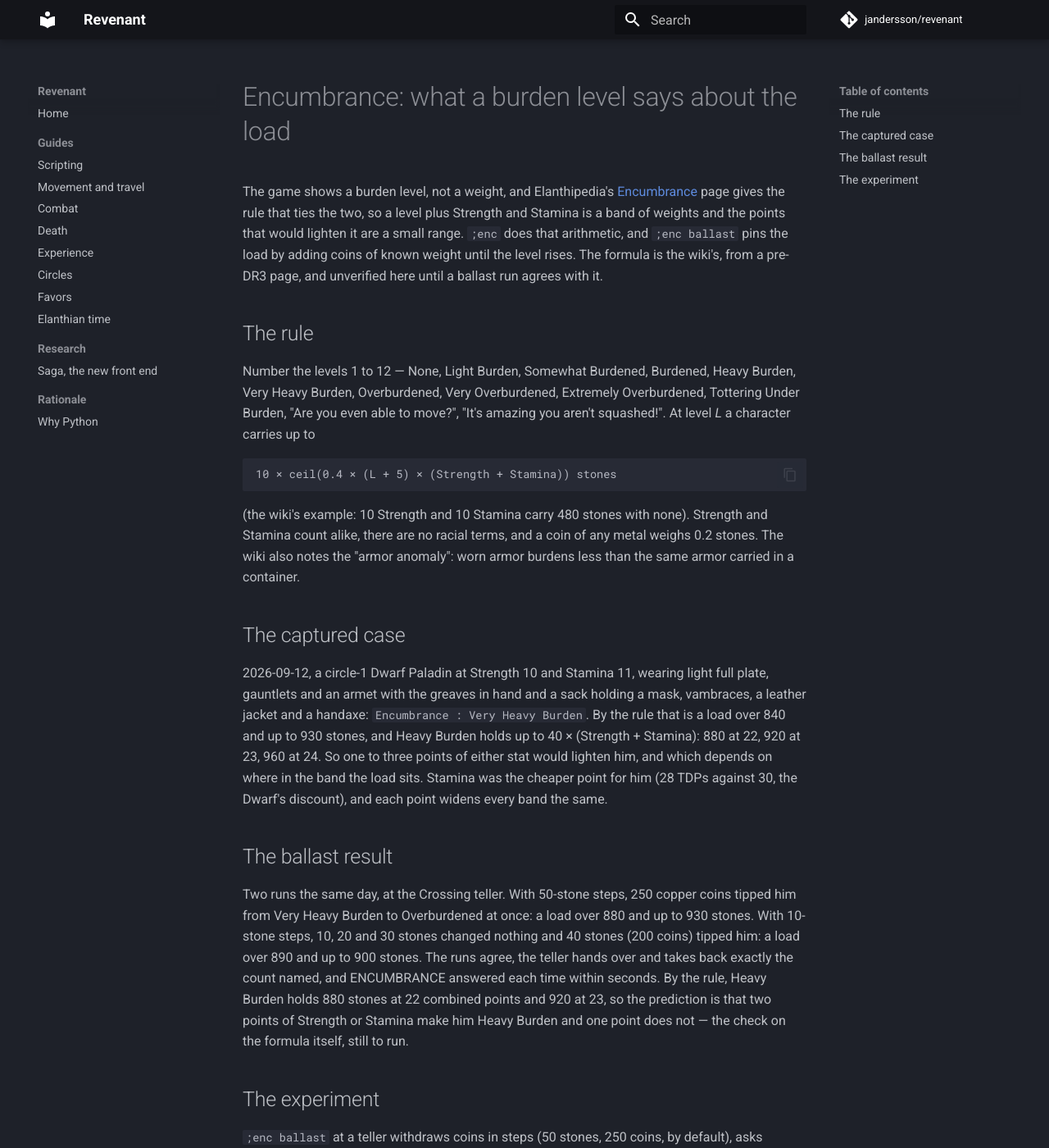
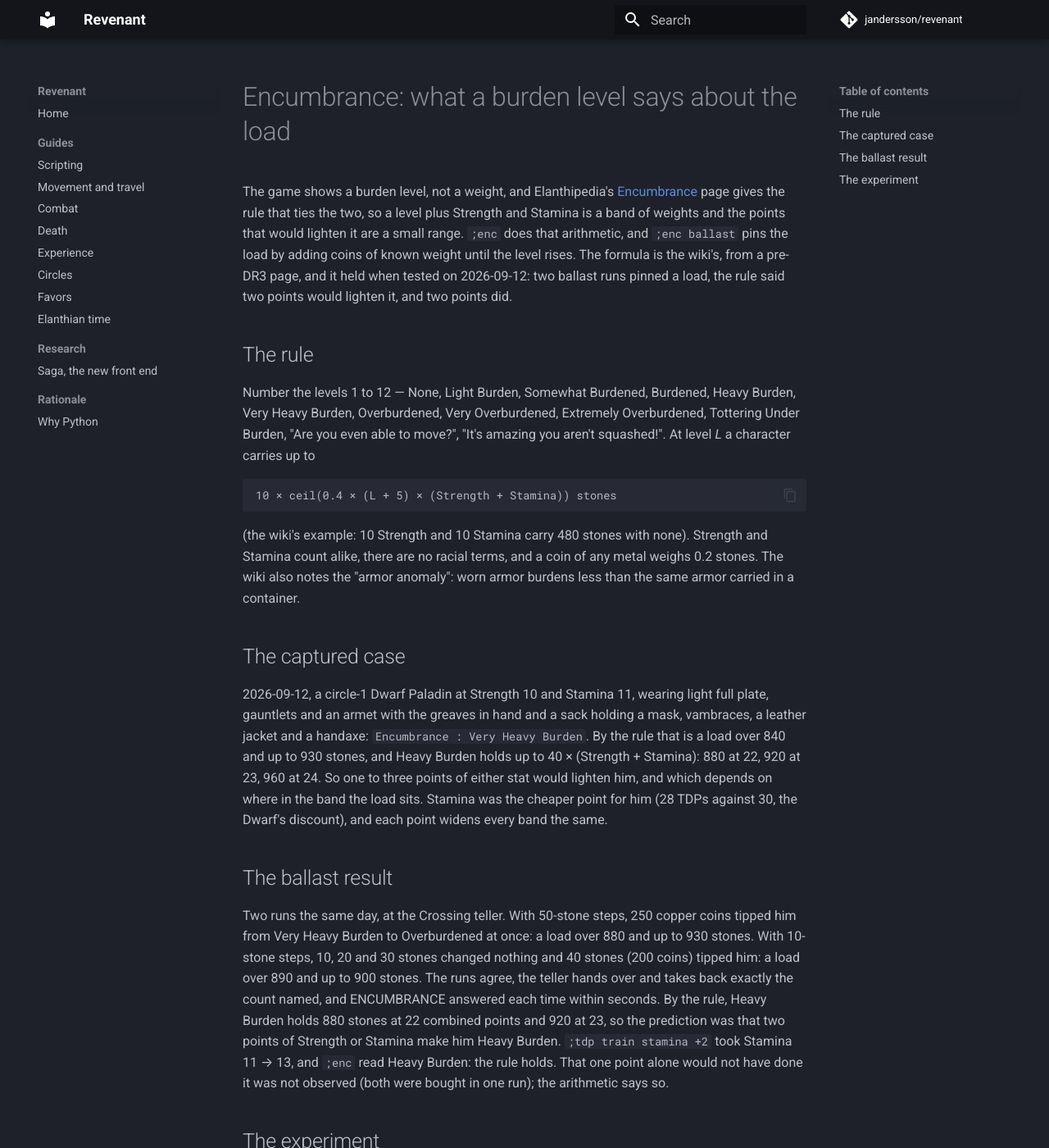
Before and after one commit to jandersson/revenant, an MkDocs documentation site: the page built from docs/encumbrance.md, in a window 1280 px wide and 1400 px high. Shown: the whole window at 82% size. Built offline with MkDocs 1.6.1 and Material for MkDocs 9.7.7, drawn with Linux system fonts in a browser that asks for light colours; comment, search, counter and statistics services are not loaded; some of the changed text lies outside the part shown.

Commit message:
docs(encumbrance): the capacity rule held its first test — two Stamina points, Heavy Burden (#169)
Co-Authored-By: Claude Fable 5.1 <noreply@anthropic.com>

```diff
--- a/docs/encumbrance.md
+++ b/docs/encumbrance.md
@@ -6,8 +6,9 @@ the rule that ties the two, so a level plus Strength and Stamina is a
 band of weights and the points that would lighten it are a small
 range. `;enc` does that arithmetic, and `;enc ballast` pins the load
 by adding coins of known weight until the level rises. The formula
-is the wiki's, from a pre-DR3 page, and unverified here until a
-ballast run agrees with it.
+is the wiki's, from a pre-DR3 page, and it held when tested on
+2026-09-12: two ballast runs pinned a load, the rule said two points
+would lighten it, and two points did.
 
 ## The rule
 
@@ -47,9 +48,11 @@ once: a load over 880 and up to 930 stones. With 10-stone steps, 10,
 a load over 890 and up to 900 stones. The runs agree, the teller
 hands over and takes back exactly the count named, and ENCUMBRANCE
 answered each time within seconds. By the rule, Heavy Burden holds
-880 stones at 22 combined points and 920 at 23, so the prediction is
-that two points of Strength or Stamina make him Heavy Burden and one
-point does not — the check on the formula itself, still to run.
+880 stones at 22 combined points and 920 at 23, so the prediction was
+that two points of Strength or Stamina make him Heavy Burden. `;tdp
+train stamina +2` took Stamina 11 → 13, and `;enc` read Heavy Burden:
+the rule holds. That one point alone would not have done it was not
+observed (both were bought in one run); the arithmetic says so.
 
 ## The experiment
 
@@ -63,5 +66,4 @@ copper so the count drawn is the count carried, they go back with
 DEPOSIT step by step, and the script says exactly
 how many points would drop the level at each end of the pinned range.
 Training that many (`;tdp train stamina +2`) and reading `;enc` again
-is the check on the formula itself: if the level drops where the rule
-says it should, the rule holds in DR3.
+is the check on the formula, and the first case passed it.
```
Also changed, not shown: 1 other file.
